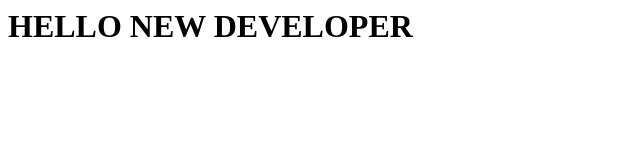
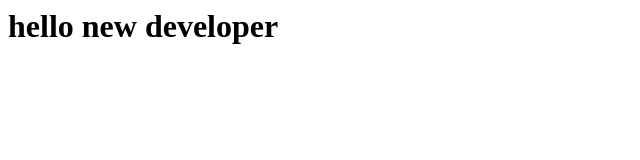
Before and after one commit to KaikeJakub/kaikejakub.github.io, a plain HTML site: page index.html in a window 1280 px wide. Shown: the whole page, without its empty margins (0-640 px from the left). Drawn offline with Linux system fonts and the light colour scheme.

Commit message:
Update index.html

```diff
--- a/index.html
+++ b/index.html
@@ -1,5 +1,5 @@
 <html>
   <body>
-     <H1> HELLO NEW DEVELOPER </H1>
+     <H1> hello new developer </H1>
   <body>
 <html>
```
